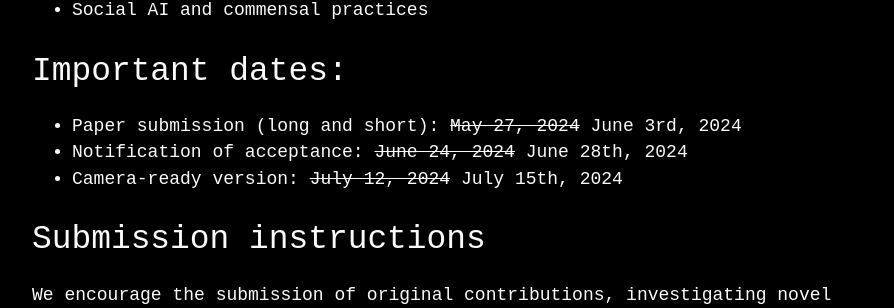
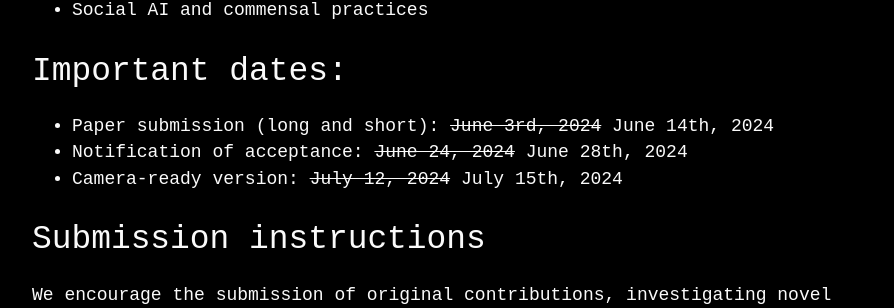
Before and after one commit to CoFI2024/CoFI2024.github.io, a Jekyll site: the page built from index.md, in a window 1280 px wide and 900 px high, scrolled down 1681 px. Shown: the part 144-452 px from the top of the window, without its empty margins (176-1070 px from the left). Built offline with Jekyll 4.4.1, drawn with Linux system fonts in a browser that asks for light colours; our own code applies the rules of GitHub Pages for plain Markdown files; a script that is not in the unit is left out; the repository's description, which GitHub fills in, is left out.

Commit message:
Update index.md

```diff
--- a/index.md
+++ b/index.md
@@ -41,7 +41,7 @@ This workshop aims to explore how interactive technology can enrich dining exper
 
 ## Important dates:
 
-- Paper submission (long and short): ~~May 27, 2024~~ June 3rd, 2024
+- Paper submission (long and short): ~~June 3rd, 2024~~ June 14th, 2024
 - Notification of acceptance: ~~June 24, 2024~~ June 28th, 2024
 - Camera-ready version: ~~July 12, 2024~~ July 15th, 2024
 
```
